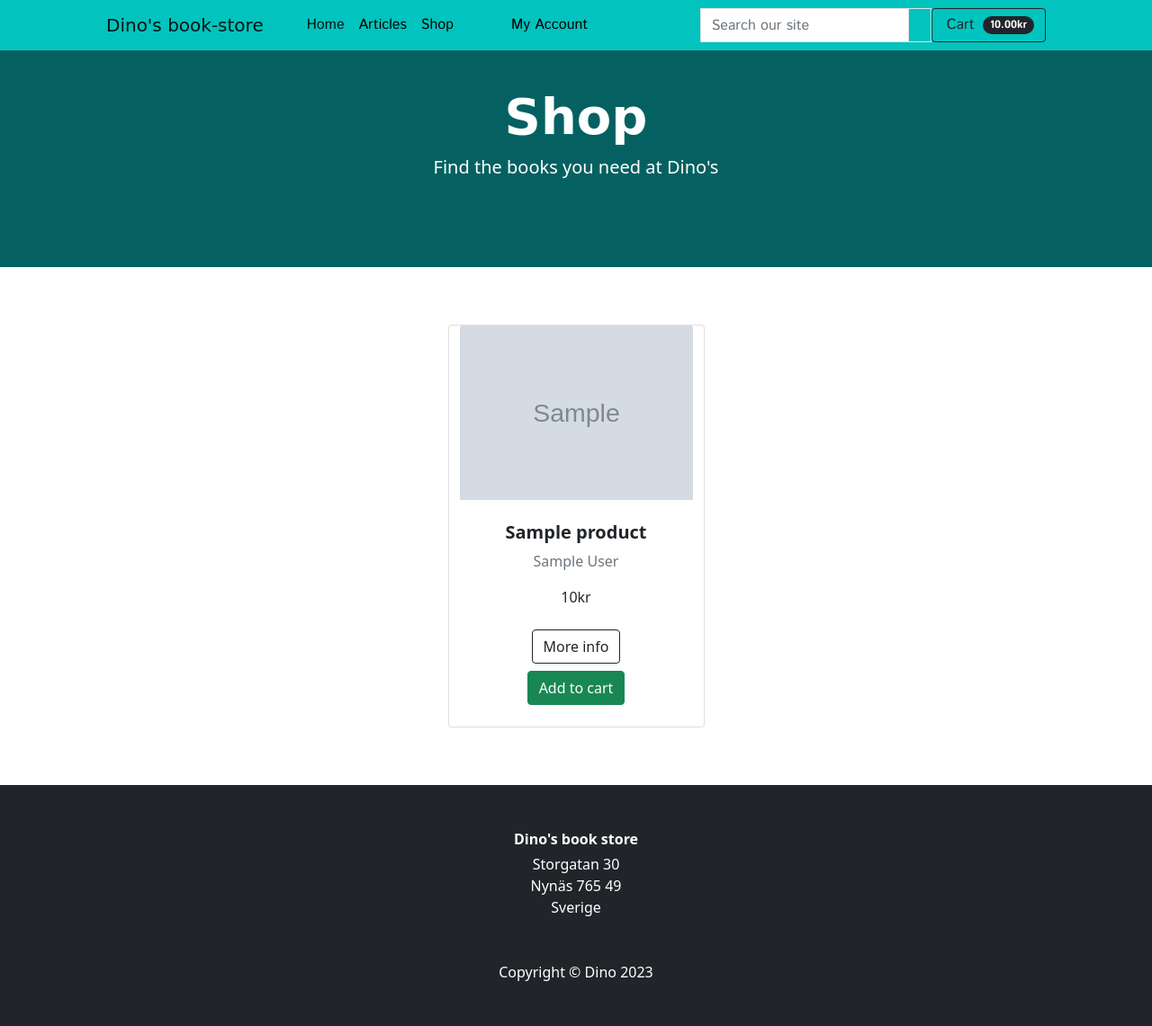
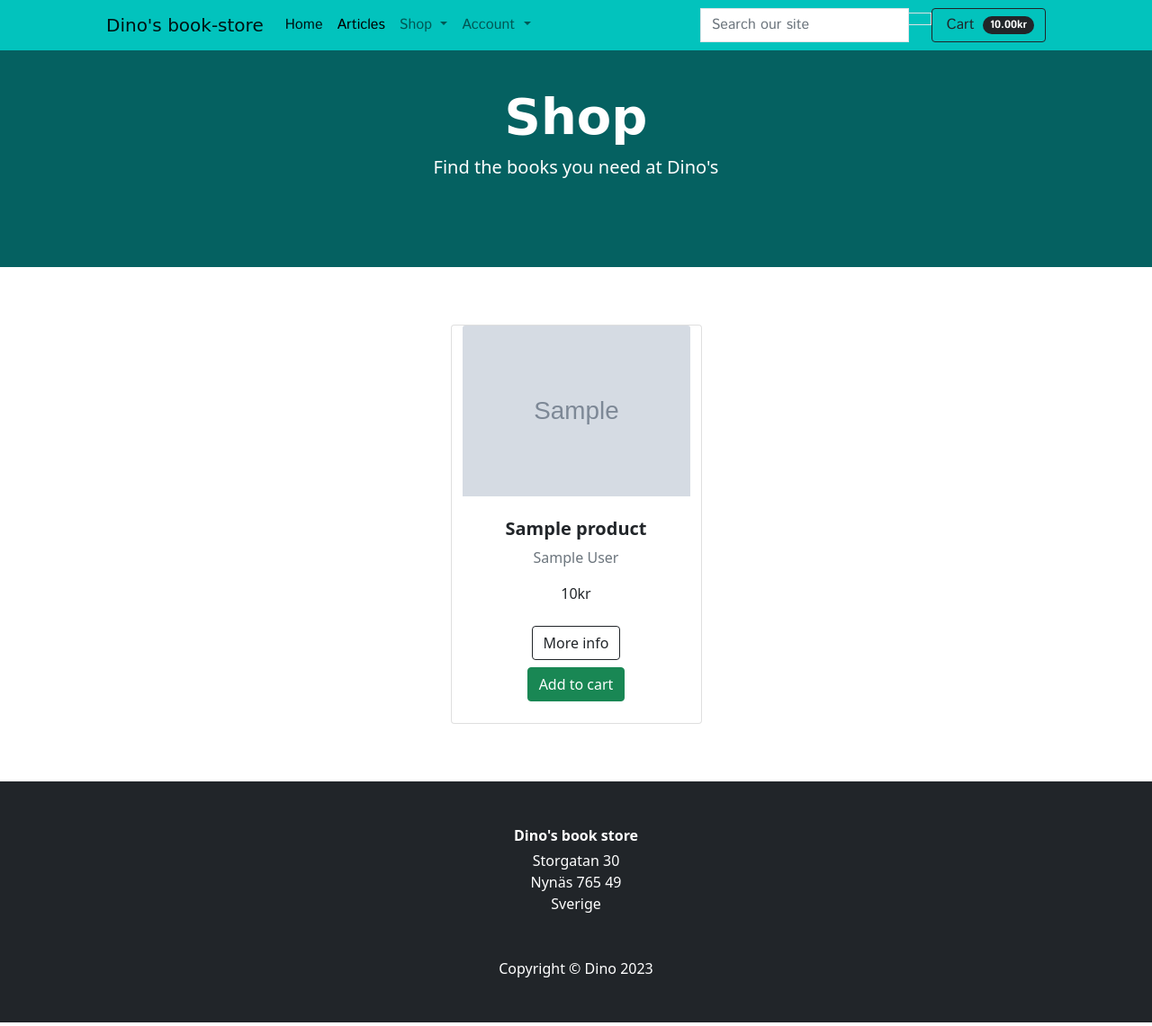
Before and after one commit to 11bus11/book-store1, a Django app: template products/templates/products/products.html in a window 1280 px wide. Shown: the whole page at 90% size. Run offline with Django 3.2, Linux system fonts and the light colour scheme; the template is opened without the code that fills it: most values are stand-ins (such as "Sample title", 1, 10 or a date in 2020); grey boxes marked "Sample" are stand-in pictures; some libraries are stand-ins or nearby versions; some web fonts are replaced.

Commit message:
Changed to bootstrap 5, redid dropdowns

```diff
--- a/templates/base.html
+++ b/templates/base.html
@@ -15,7 +15,7 @@
 
     {% block corecss %}
     <!-- Bootstrap CSS -->
-    <link rel="stylesheet" href="https://cdn.jsdelivr.net/npm/bootstrap@4.6.2/dist/css/bootstrap.min.css" integrity="sha384-xOolHFLEh07PJGoPkLv1IbcEPTNtaed2xpHsD9ESMhqIYd0nLMwNLD69Npy4HI+N" crossorigin="anonymous">
+    <link href="https://cdn.jsdelivr.net/npm/bootstrap@5.2.3/dist/css/bootstrap.min.css" rel="stylesheet" integrity="sha384-rbsA2VBKQhggwzxH7pPCaAqO46MgnOM80zW1RWuH61DGLwZJEdK2Kadq2F9CUG65" crossorigin="anonymous">
     <link rel="stylesheet" href="{% static 'css/style.css' %}">
     <link rel="stylesheet" href="{% static 'css/style-shop-template.css' %}">
     <link rel="preconnect" href="https://fonts.googleapis.com">
@@ -30,7 +30,9 @@
     {% block corejs %}
     <!-- Bootstrap JavaScript -->
     <script src="https://cdn.jsdelivr.net/npm/jquery@3.5.1/dist/jquery.min.js" integrity="sha256-9/aliU8dGd2tb6OSsuzixeV4y/faTqgFtohetphbbj0=" crossorigin="anonymous"></script>
-    <script src="https://cdn.jsdelivr.net/npm/bootstrap@4.6.2/dist/js/bootstrap.bundle.min.js" integrity="sha384-Fy6S3B9q64WdZWQUiU+q4/2Lc9npb8tCaSX9FK7E8HnRr0Jz8D6OP9dO5Vg3Q9ct" crossorigin="anonymous"></script>
+    <script src="https://cdn.jsdelivr.net/npm/@popperjs/core@2.11.6/dist/umd/popper.min.js" integrity="sha384-oBqDVmMz9ATKxIep9tiCxS/Z9fNfEXiDAYTujMAeBAsjFuCZSmKbSSUnQlmh/jp3" crossorigin="anonymous"></script>
+    <script src="https://cdn.jsdelivr.net/npm/bootstrap@5.2.3/dist/js/bootstrap.min.js" integrity="sha384-cuYeSxntonz0PPNlHhBs68uyIAVpIIOZZ5JqeqvYYIcEL727kskC66kF92t6Xl2V" crossorigin="anonymous"></script>
+
     <script href="{% static 'js/script.js' %}"></script>
     {% endblock %}
 
@@ -43,16 +45,16 @@
         <nav class="navbar navbar-expand-lg navbar-light fixed-top">
             <div class="container px-4 px-lg-5 choices-nav">
                 <a class="navbar-brand" href="{% url 'home' %}">Dino's book-store</a>
-                <button class="navbar-toggler" type="button" data-bs-toggle="collapse" data-bs-target="#navbarSupportedContent" aria-controls="navbarSupportedContent" aria-expanded="false" aria-label="Toggle navigation"><span class="navbar-toggler-icon"></span></button>
                 <div class="collapse navbar-collapse" id="navbarSupportedContent">
-                    <ul class="navbar-nav list-inline me-auto mb-2 mb-lg-0 ms-lg-4">
+                        <ul class="navbar-nav">
                             <li class="nav-item"><a class="nav-link active" aria-current="page" href="{% url 'home' %}">Home</a></li>
                             <li class="nav-item"><a class="nav-link text-black" href="{% url 'articles' %}">Articles</a></li>
                             <li class="nav-item dropdown">
-                            <a class="logo-font nav-link text-black mr-5" href="#" id="all-products-link" data-toggle="dropdown" aria-haspopup="true" aria-expanded="false">
+                                <a class="nav-link dropdown-toggle" href="#" role="button" data-bs-toggle="dropdown" aria-expanded="false">
                                     Shop
                                 </a>
-                            <div class="dropdown-menu border-0" aria-labelledby="all-products-link">
+                                <ul class="dropdown-menu">
+                                    <li>
                                         <a href="{% url 'products' %}" class="dropdown-item">All Products</a>
                                         <a href="{% url 'products' %}?category=Adventure" class="dropdown-item">Adventure</a>
                                         <a href="{% url 'products' %}?category=Romance" class="dropdown-item ">Romance</a>
@@ -65,16 +67,15 @@
                                                 <a href="" class="dropdown-item">Wishlist</a>
                                             {% endif %}
                                         </a>
-                            </div>
                                     </li>
-                        <li class="list-inline-item dropdown">
-                            <a class="text-black nav-link d-block " href="#" id="user-options" data-toggle="dropdown" aria-haspopup="true" aria-expanded="false">
-                                <div class="text-center">
-                                    <div><i class="fas fa-user fa-lg"></i></div>
-                                    <p class="my-0">My Account</p>
-                                </div>
+                                </ul>
+                            </li>
+                            <li class="nav-item dropdown">
+                                <a class="nav-link dropdown-toggle" href="#" role="button" data-bs-toggle="dropdown" aria-expanded="false">
+                                    Account
                                 </a>
-                            <div class="dropdown-menu border-0" aria-labelledby="user-options">
+                                <ul class="dropdown-menu">
+                                    <li>
                                         {% if request.user.is_authenticated %}
                                     {% if request.user.is_superuser %}
                                         <a href="" class="dropdown-item">Product Management</a>
@@ -87,9 +88,11 @@
                                     <a href="{% url 'account_signup' %}" class="dropdown-item">Register</a>
                                     <a href="{% url 'account_login' %}" class="dropdown-item">Login</a>
                                 {% endif %}
-                            </div>
                                     </li>
                                 </ul>
+                            </li>
+                        </ul>
+                    </div>
                     <form method="GET" action="{% url 'products' %}">
                         <div class="input-group w-100">
                             <input class="form-control border border-black rounded-0" type="text" name="q" placeholder="Search our site">
```
Also changed, not shown: templates/include/mobile-top.html (deleted, +0 -31 lines), templates/includes/main-nav.html (renamed from templates/include/main-nav.html), templates/includes/mobile-top.html (added). Lines whose indentation alone changed are shown as unchanged.
